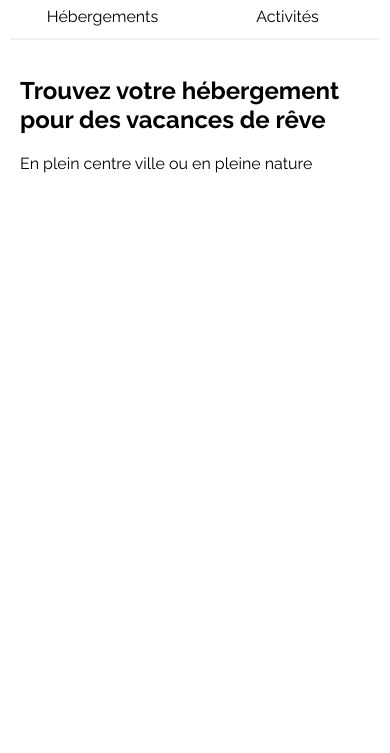
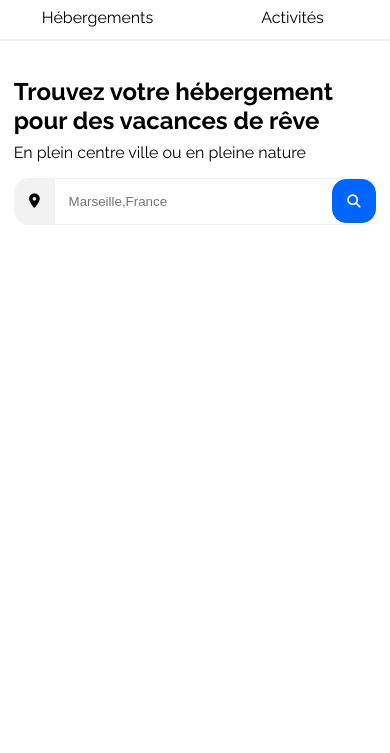
Before and after one commit to leliev/P2_26072021, a plain HTML site: page index.html in a window 390 px wide. Shown: the part 91-844 px from the top of the page. Drawn offline with Linux system fonts and the light colour scheme.

Commit message:
Search Bar + header small change

```diff
--- a/index.html
+++ b/index.html
@@ -27,8 +27,16 @@
     </header>
     <main>
         <section>
-            <h1>Trouvez votre hébergement pour des vacances de rêve</h1>
-            <p>En plein centre ville ou en pleine nature</p>
+            <div id="intro">
+                <h1>Trouvez votre hébergement pour des vacances de rêve</h1>
+                <p>En plein centre ville ou en pleine nature</p>
+                <form class="search-bar" action="">
+                    <i id="search-icon" class="fas fa-map-marker-alt"></i>
+                    <input type="text" placeholder="Marseille,France" name="search">
+                    <button type="submit">Rechercher</button>
+                    <button type="submit"><i class="fas fa-search"></i></button>
+                </form>
+            </div>
         </section>
     </main>
 </body>
--- a/style.css
+++ b/style.css
@@ -1,7 +1,29 @@
 body{
+    min-width: 380px;
     font-family: "Raleway", sans-serif;
     margin: auto;
-    padding: 0 10px 0 10px;
+    padding: 0 0.6em;
+}
+h1{
+    margin-bottom: 0.2em;
+}
+input[type=text]{
+    flex-grow: 1;
+    border: 1px solid #f2f2f2;
+    padding: 1em;
+}
+input[type=text]:focus{
+    outline: none;
+    border-color: #0065FC;
+}
+button{
+    float: right;
+    padding: 1em;
+    color: white;
+    font-weight: bold;
+    background-color: #0065FC;
+    border: 1px solid #0065FC;
+    border-radius: 0 14px 14px 0;
 }
 header{
     display: flex;
@@ -9,7 +31,7 @@ header{
     align-items: center;
 }
 #logo{
-    padding-top: 30px;
+    padding-top: 1.88em;
 }
 nav{
     display: flex;
@@ -18,7 +40,7 @@ nav{
 nav a{
     text-decoration: none;
     border: 2px solid transparent;
-    padding: 44px 15px 0 15px;
+    padding: 2.8em 0.9em 0 0.9em;
 }
 nav ul{
     display: flex;
@@ -35,9 +57,35 @@ nav a:hover{
 #sign-in{
     color: #0065FC;
     font-weight: bold;
+    padding: 2.8em 0.9em 0 1em;
+}
+/*--Search section--*/
+form.search-bar{
+    display: flex;
+    align-items: center;
+    width: 600px;
+}
+#search-icon{
+    float: left;
+    background-color: #f2f2f2;
+    font-size: 0.9em;
+    padding: 1em;
+    border: 1px solid #f2f2f2;
+    border-radius: 14px 0 0 14px;
+}
+section p{
+    margin-top: 0.5em;
+}
+button:last-of-type{
+    display: none;
+    border-radius: 14px;
+    padding: 1em 1.1em;
 }
 /*--cellphone design--*/
 @media (max-width: 600px) {
+    body{
+        padding: 0;
+    }
     /*for the logo to stay in place*/
     header{
         align-items: stretch;
@@ -45,6 +93,7 @@ nav a:hover{
     /*putting the logo out of the flexflow*/
     #logo{
         position: absolute;
+        margin-left: 1em;
     }
     nav{
         flex-direction: column-reverse;/*the anchors are put at the bottom*/
@@ -60,13 +109,17 @@ nav a:hover{
         padding-left: 0;
         text-align: center;
     }
-    /*both anchors takes half the screen + border*/
+    /*both anchors takes half the screen*/
     .navlist li{
         width: 50%;
+    }
+    .navlist a{
+        display: inline-block;
+        width: 100%;
         padding-bottom: 12px;
         border-bottom: 2px solid #f2f2f2;
     }
-    .navlist li:hover{
+    .navlist a:hover{
         border-bottom-color: #0065FC;
     }
     /*remove rules for desktop*/
@@ -76,6 +129,25 @@ nav a:hover{
         border: none;
     }
     section{
-        margin-left: 10px;
+        width: 93%;
+        margin: auto;
     }
+    /*--search section--*/
+    form.search-bar{
+        max-width: 100%;
+        border-style: solid;
+        border-width: 1px 0;
+        border-color: #f2f2f2;
+        border-radius: 14px;
+    }
+    button:last-of-type{
+        display: block;
+    }
+    button:nth-last-of-type(2){
+        display: none;
+    }
+    input[type=text]{
+        border: none;
+    }
+
 }
```
